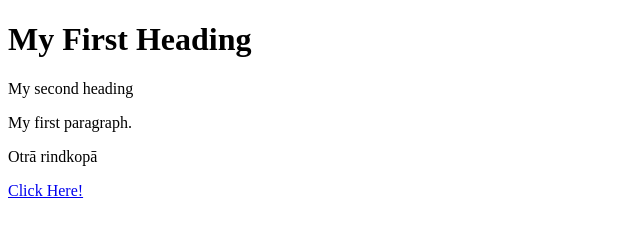
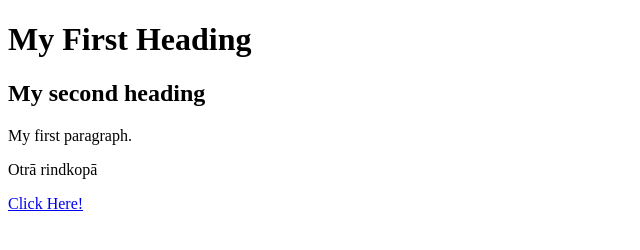
Before and after one commit to ViktorijaGrigorjeva/my-first-webpage, a plain HTML site: page indexs.html in a window 1280 px wide. Shown: the whole page, without its empty margins (0-640 px from the left). Drawn offline with Linux system fonts and the light colour scheme.

Commit message:
Update indexs.html

```diff
--- a/indexs.html
+++ b/indexs.html
@@ -3,7 +3,7 @@
 <body>
 
 <h1>My First Heading</h1>
-  <n2>My second heading</h2>
+  <h2>My second heading</h2>
 
 <p>My first paragraph.</p>
   <p>Otrā rindkopā</p>
```
